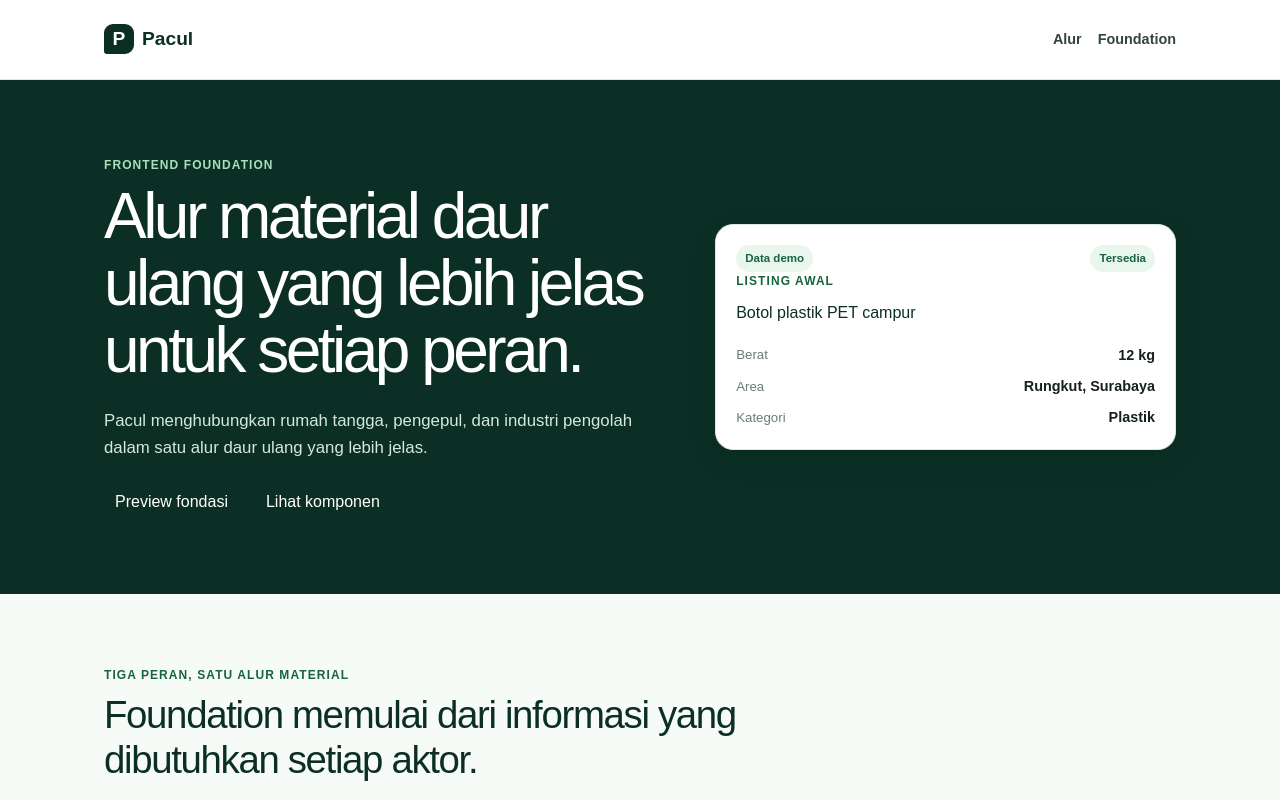
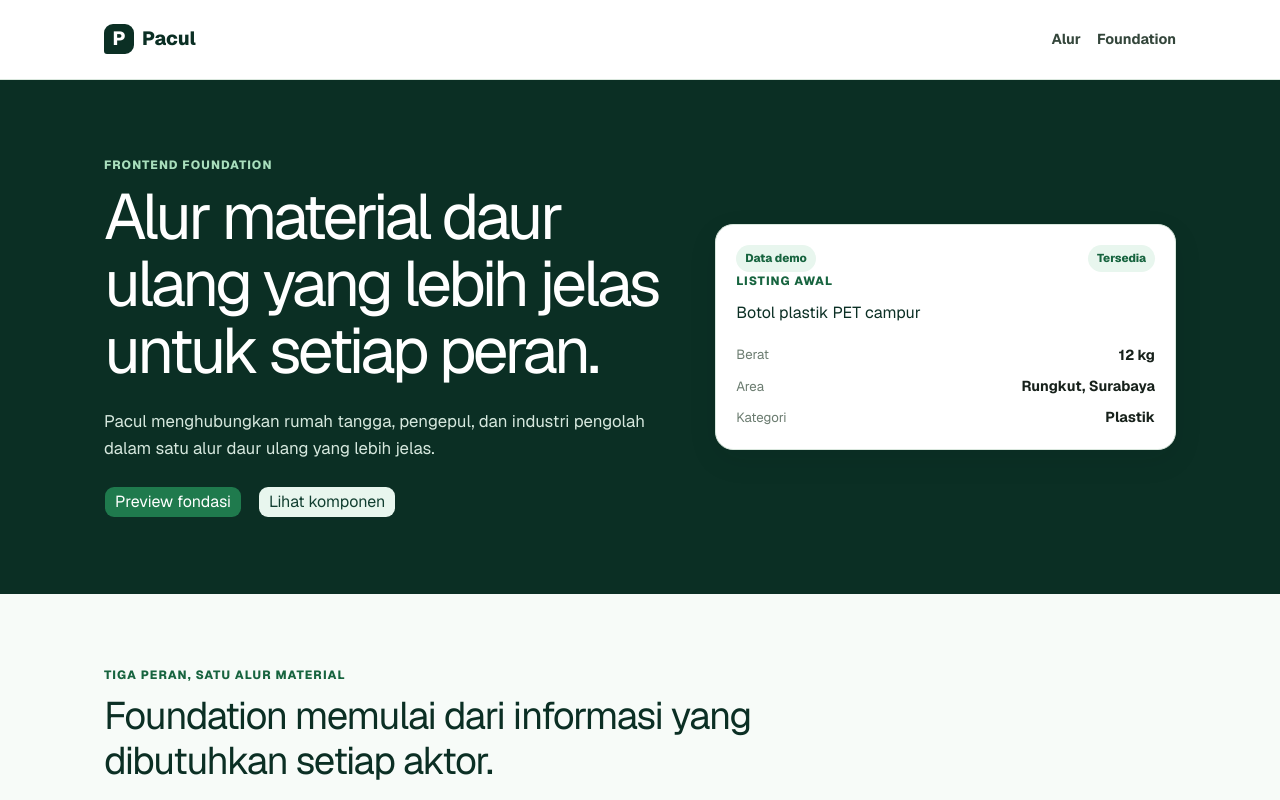
Before and after one commit to KurioSannn/PACUL, a Next.js app: page / in a window 1280 px wide. Shown: the top 800 px of the page. Built offline with nearby package versions, Linux system fonts and the light colour scheme.

Commit message:
style(theme): align shadcn tokens with pacul palette

```diff
--- a/src/app/globals.css
+++ b/src/app/globals.css
@@ -1,4 +1,8 @@
 @import "tailwindcss";
+@import "tw-animate-css";
+@import "shadcn/tailwind.css";
+
+@custom-variant dark (&:is(.dark *));
 
 :root {
   --color-forest-950: #071f18;
@@ -25,6 +29,38 @@
   --radius-button: 12px;
   --radius-card: 18px;
   --shadow-panel: 0 10px 30px rgb(7 31 24 / 8%);
+  --background: #f7fbf8;
+  --foreground: #17211b;
+  --card: #ffffff;
+  --card-foreground: #17211b;
+  --popover: #ffffff;
+  --popover-foreground: #17211b;
+  --primary: #1f7a4d;
+  --primary-foreground: #ffffff;
+  --secondary: #e8f6ee;
+  --secondary-foreground: #123f31;
+  --muted: #edf4ef;
+  --muted-foreground: #6b7c70;
+  --accent: #e8f6ee;
+  --accent-foreground: #123f31;
+  --destructive: #b42318;
+  --border: #d9e7dd;
+  --input: #d9e7dd;
+  --ring: #2e9e63;
+  --chart-1: oklch(0.87 0 0);
+  --chart-2: oklch(0.556 0 0);
+  --chart-3: oklch(0.439 0 0);
+  --chart-4: oklch(0.371 0 0);
+  --chart-5: oklch(0.269 0 0);
+  --radius: 0.625rem;
+  --sidebar: oklch(0.985 0 0);
+  --sidebar-foreground: oklch(0.145 0 0);
+  --sidebar-primary: oklch(0.205 0 0);
+  --sidebar-primary-foreground: oklch(0.985 0 0);
+  --sidebar-accent: oklch(0.97 0 0);
+  --sidebar-accent-foreground: oklch(0.205 0 0);
+  --sidebar-border: oklch(0.922 0 0);
+  --sidebar-ring: oklch(0.708 0 0);
 }
 
 @theme {
@@ -61,7 +97,6 @@
 body {
   background: var(--color-sage-50);
   color: var(--color-ink-900);
-  font-family: Arial, Helvetica, sans-serif;
   line-height: 1.6;
   margin: 0;
 }
@@ -313,3 +348,106 @@
     position: static;
   }
 }
+
+.video-backdrop video {
+  height: 100%;
+  inset: 0;
+  object-fit: cover;
+  position: absolute;
+  width: 100%;
+}
+
+@media (prefers-reduced-motion: reduce) {
+  .video-backdrop video {
+    display: none;
+  }
+}
+
+@theme inline {
+  --font-heading: var(--font-sans);
+  --font-sans: var(--font-sans);
+  --color-sidebar-ring: var(--sidebar-ring);
+  --color-sidebar-border: var(--sidebar-border);
+  --color-sidebar-accent-foreground: var(--sidebar-accent-foreground);
+  --color-sidebar-accent: var(--sidebar-accent);
+  --color-sidebar-primary-foreground: var(--sidebar-primary-foreground);
+  --color-sidebar-primary: var(--sidebar-primary);
+  --color-sidebar-foreground: var(--sidebar-foreground);
+  --color-sidebar: var(--sidebar);
+  --color-chart-5: var(--chart-5);
+  --color-chart-4: var(--chart-4);
+  --color-chart-3: var(--chart-3);
+  --color-chart-2: var(--chart-2);
+  --color-chart-1: var(--chart-1);
+  --color-ring: var(--ring);
+  --color-input: var(--input);
+  --color-border: var(--border);
+  --color-destructive: var(--destructive);
+  --color-accent-foreground: var(--accent-foreground);
+  --color-accent: var(--accent);
+  --color-muted-foreground: var(--muted-foreground);
+  --color-muted: var(--muted);
+  --color-secondary-foreground: var(--secondary-foreground);
+  --color-secondary: var(--secondary);
+  --color-primary-foreground: var(--primary-foreground);
+  --color-primary: var(--primary);
+  --color-popover-foreground: var(--popover-foreground);
+  --color-popover: var(--popover);
+  --color-card-foreground: var(--card-foreground);
+  --color-card: var(--card);
+  --color-foreground: var(--foreground);
+  --color-background: var(--background);
+  --radius-sm: calc(var(--radius) * 0.6);
+  --radius-md: calc(var(--radius) * 0.8);
+  --radius-lg: var(--radius);
+  --radius-xl: calc(var(--radius) * 1.4);
+  --radius-2xl: calc(var(--radius) * 1.8);
+  --radius-3xl: calc(var(--radius) * 2.2);
+  --radius-4xl: calc(var(--radius) * 2.6);
+}
+
+.dark {
+  --background: oklch(0.145 0 0);
+  --foreground: oklch(0.985 0 0);
+  --card: oklch(0.205 0 0);
+  --card-foreground: oklch(0.985 0 0);
+  --popover: oklch(0.205 0 0);
+  --popover-foreground: oklch(0.985 0 0);
+  --primary: oklch(0.922 0 0);
+  --primary-foreground: oklch(0.205 0 0);
+  --secondary: oklch(0.269 0 0);
+  --secondary-foreground: oklch(0.985 0 0);
+  --muted: oklch(0.269 0 0);
+  --muted-foreground: oklch(0.708 0 0);
+  --accent: oklch(0.269 0 0);
+  --accent-foreground: oklch(0.985 0 0);
+  --destructive: oklch(0.704 0.191 22.216);
+  --border: oklch(1 0 0 / 10%);
+  --input: oklch(1 0 0 / 15%);
+  --ring: oklch(0.556 0 0);
+  --chart-1: oklch(0.87 0 0);
+  --chart-2: oklch(0.556 0 0);
+  --chart-3: oklch(0.439 0 0);
+  --chart-4: oklch(0.371 0 0);
+  --chart-5: oklch(0.269 0 0);
+  --sidebar: oklch(0.205 0 0);
+  --sidebar-foreground: oklch(0.985 0 0);
+  --sidebar-primary: oklch(0.488 0.243 264.376);
+  --sidebar-primary-foreground: oklch(0.985 0 0);
+  --sidebar-accent: oklch(0.269 0 0);
+  --sidebar-accent-foreground: oklch(0.985 0 0);
+  --sidebar-border: oklch(1 0 0 / 10%);
+  --sidebar-ring: oklch(0.556 0 0);
+}
+
+@layer base {
+  * {
+    @apply border-border outline-ring/50;
+  }
+  body {
+    @apply bg-background text-foreground;
+  }
+  html {
+    @apply font-sans;
+  }
+}
--- a/src/app/layout.tsx
+++ b/src/app/layout.tsx
@@ -2,6 +2,10 @@
 import type { ReactNode } from "react";
 
 import "./globals.css";
+import { Geist } from "next/font/google";
+import { cn } from "@/lib/utils";
+
+const geist = Geist({subsets:['latin'],variable:'--font-sans'});
 
 export const metadata: Metadata = {
   title: "Pacul | Frontend Foundation",
@@ -10,7 +14,7 @@
 
 export default function RootLayout({ children }: Readonly<{ children: ReactNode }>) {
   return (
-    <html lang="id">
+    <html lang="id" className={cn("font-sans", geist.variable)}>
       <body
         className="min-h-screen antialiased"
         style={{ backgroundColor: "var(--color-sage-50)", color: "var(--color-ink-900)" }}
```
